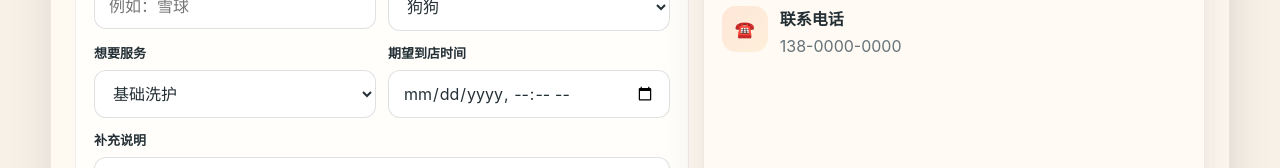
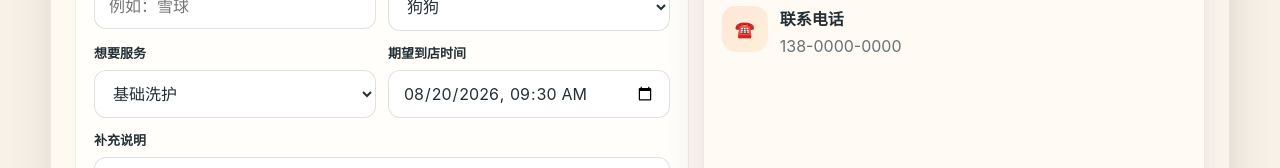
Before and after one commit to wzszdsa/pet-care, a Next.js app: page / in a window 1280 px wide. Shown: the part 2317-2485 px from the top of the page. Built offline with nearby package versions, Linux system fonts and the light colour scheme.

Commit message:
Set default appointment time

```diff
--- a/components/booking-section.tsx
+++ b/components/booking-section.tsx
@@ -1,10 +1,22 @@
+const formatAppointmentDateTime = (date: Date) => [
+  date.getFullYear(),
+  String(date.getMonth() + 1).padStart(2, '0'),
+  String(date.getDate()).padStart(2, '0')
+].join('-') + 'T' + String(date.getHours()).padStart(2, '0') + ':' + String(date.getMinutes()).padStart(2, '0');
+
+const getTomorrowMorningAppointmentTime = () => {
+  const tomorrowMorning = new Date();
+
+  tomorrowMorning.setDate(tomorrowMorning.getDate() + 1);
+  tomorrowMorning.setHours(9, 30, 0, 0);
+
+  return formatAppointmentDateTime(tomorrowMorning);
+};
+
 export function BookingSection() {
   const now = new Date();
-  const minAppointmentTime = [
-    now.getFullYear(),
-    String(now.getMonth() + 1).padStart(2, '0'),
-    String(now.getDate()).padStart(2, '0')
-  ].join('-') + 'T' + String(now.getHours()).padStart(2, '0') + ':' + String(now.getMinutes()).padStart(2, '0');
+  const minAppointmentTime = formatAppointmentDateTime(now);
+  const defaultAppointmentTime = getTomorrowMorningAppointmentTime();
 
   return (
     <section className="section" id="contact">
@@ -17,7 +29,7 @@ export function BookingSection() {
             <div><label htmlFor="pet">宠物名字</label><input id="pet" type="text" placeholder="例如：雪球" /></div>
             <div><label htmlFor="type">宠物类型</label><select id="type"><option>狗狗</option><option>猫咪</option><option>其他</option></select></div>
             <div><label htmlFor="service">想要服务</label><select id="service"><option>基础洗护</option><option>美容修剪</option><option>耳道护理</option><option>深度护理</option></select></div>
-            <div><label htmlFor="appointment-time">期望到店时间</label><input id="appointment-time" name="appointmentTime" type="datetime-local" min={minAppointmentTime} required /></div>
+            <div><label htmlFor="appointment-time">期望到店时间</label><input id="appointment-time" name="appointmentTime" type="datetime-local" min={minAppointmentTime} defaultValue={defaultAppointmentTime} required /></div>
           </div>
           <div style={{ marginTop: 12 }}><label htmlFor="note">补充说明</label><textarea id="note" placeholder="例如：怕吹风、容易打结、需要剪指甲等" /></div>
           <div className="actions"><button className="btn btn-primary" type="button">提交预约</button><button className="btn btn-secondary" type="button">联系门店</button></div>
```
Also changed, not shown: 1 other file (tests, documents, lock files or other folders).
